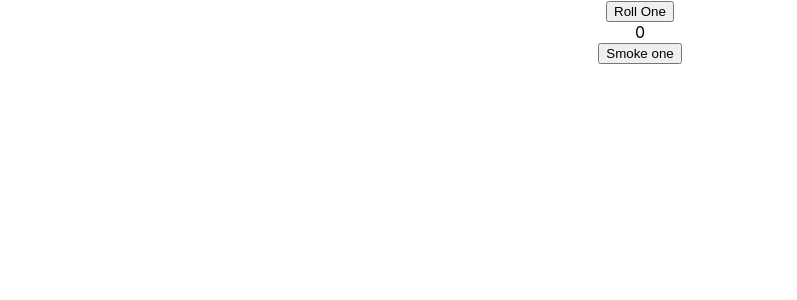
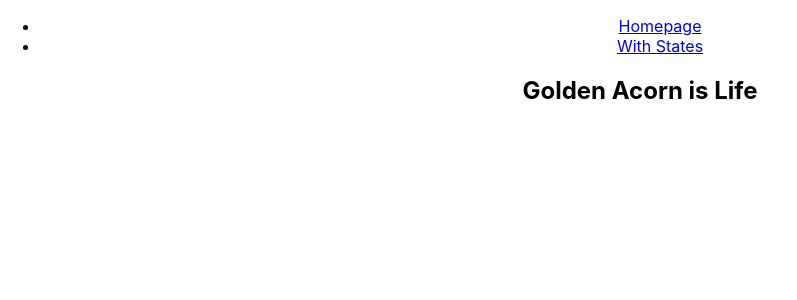
Before and after one commit to bran-mot/golden-acorn, a React (Create React App) app in the folder golden-acorn/: page / in a window 1280 px wide. Shown: the top 300 px of the page, without its empty margins (0-797 px from the left). Built offline with nearby package versions, Linux system fonts and the light colour scheme.

Commit message:
Add router, adjust file structure

```diff
--- a/golden-acorn/package.json
+++ b/golden-acorn/package.json
@@ -9,6 +9,7 @@
     "prop-types": "^15.7.2",
     "react": "^16.12.0",
     "react-dom": "^16.12.0",
+    "react-router-dom": "^5.1.2",
     "react-scripts": "3.3.0"
   },
   "scripts": {
--- a/golden-acorn/src/App.js
+++ b/golden-acorn/src/App.js
@@ -1,57 +1,16 @@
 import React from 'react';
+import ReactDOM from 'react-dom';
 import logo from './logo.svg';
 import './App.css';
 import PropTypes from 'prop-types';
-import Button from './components/Button'
-import Display from './components/Display'
+import App from './components/Application';
+import { BrowserRouter } from "react-router-dom";
 
-class SimpleGoldenAcornApp extends React.Component {
-  constructor(){
-    super();
-    this.addOne = this.addOne.bind(this);
-    this.minusOne = this.minusOne.bind(this);
-    this.state = {
-      number: 0
-    };
-  }
-
-  addOne(){
-    this.setState(previousState => {
-      return {
-        number: previousState.number +1
-      }
-    })
-  }
-
-  minusOne(){
-    this.setState(previousState => {
-      return {
-        number: previousState.number -1
-      }
-    })
-  }
-
-  render() {
-    return (
-      <div>
-        <Button onClick={this.addOne}>Roll One</Button>
-        <Display>{this.state.number}</Display>
-        <Button onClick={this.minusOne}>Smoke one</Button>
-      </div>
-    );
-  }
-}
-
-function App() {
-
-
-
-
-  return (
-    <div className="App">
-      <SimpleGoldenAcornApp />
-    </div>
-  );
-}
+ReactDOM.render(
+  <BrowserRouter>
+    <App />
+  </BrowserRouter>,
+  document.getElementById("root")
+);
 
 export default App;
--- /dev/null
+++ b/golden-acorn/src/components/Application.js
@@ -0,0 +1,43 @@
+import React from 'react';
+import '../App.css';
+import PropTypes from 'prop-types';
+import SimpleAcornApp from './SimpleAcornApp';
+import { BrowserRouter as Router, Switch, Route, Link } from 'react-router-dom';
+
+function Home() {
+	return <h2>Golden Acorn is Life</h2>;
+}
+
+function App() {
+	return (
+		<div className="App">
+			<Router>
+				<div>
+					<nav>
+						<ul>
+							<li>
+								<Link to="/">Homepage</Link>
+							</li>
+							<li>
+								<Link to="/simple/states">With States</Link>
+							</li>
+						</ul>
+					</nav>
+
+					{/* A <Switch> looks through its children <Route>s and
+            renders the first one that matches the current URL. */}
+					<Switch>
+						<Route path="/simple/states">
+							<SimpleAcornApp />
+						</Route>
+						<Route path="/">
+							<Home />
+						</Route>
+					</Switch>
+				</div>
+			</Router>
+		</div>
+	);
+}
+
+export default App;
--- /dev/null
+++ b/golden-acorn/src/components/SimpleAcornApp.js
@@ -0,0 +1,43 @@
+import React from 'react';
+import '../App.css';
+import Button from './Button'
+import Display from './Display'
+
+export default class SimpleAcornApp extends React.Component {
+	constructor() {
+		super();
+		this.addOne = this.addOne.bind(this);
+		this.minusOne = this.minusOne.bind(this);
+		this.state = {
+			number: 0
+		};
+	}
+
+	addOne() {
+		this.setState(previousState => {
+			return {
+				number: previousState.number + 1
+			};
+		});
+	}
+
+	minusOne() {
+		if (this.state.number >= 1) {
+			this.setState(previousState => {
+				return {
+					number: previousState.number - 1
+				};
+			});
+		}
+	}
+
+	render() {
+		return (
+			<div>
+				<Button onClick={this.addOne}>Roll One</Button>
+				<Display>{this.state.number}</Display>
+				<Button onClick={this.minusOne}> Smoke one</Button>
+			</div>
+		);
+	}
+}
```
Also changed, not shown: 1 other file (tests, documents, lock files or other folders).
